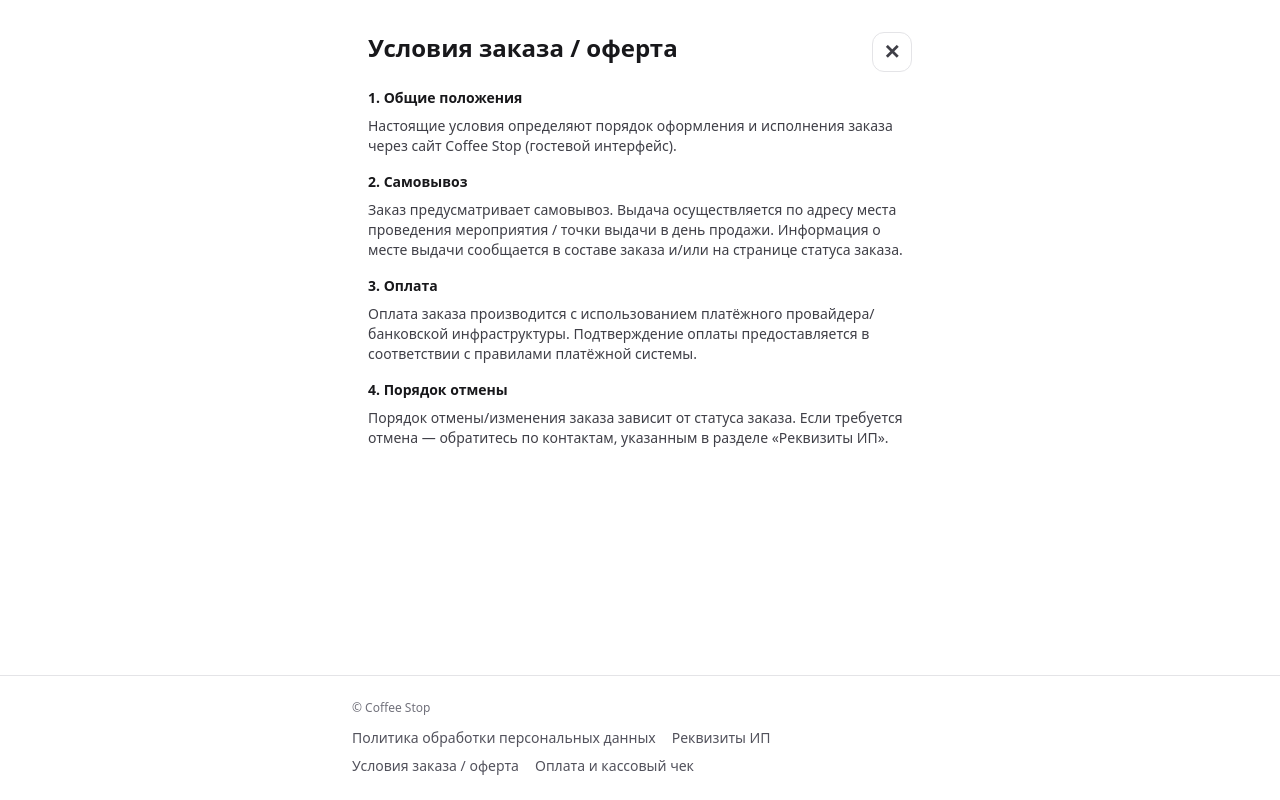
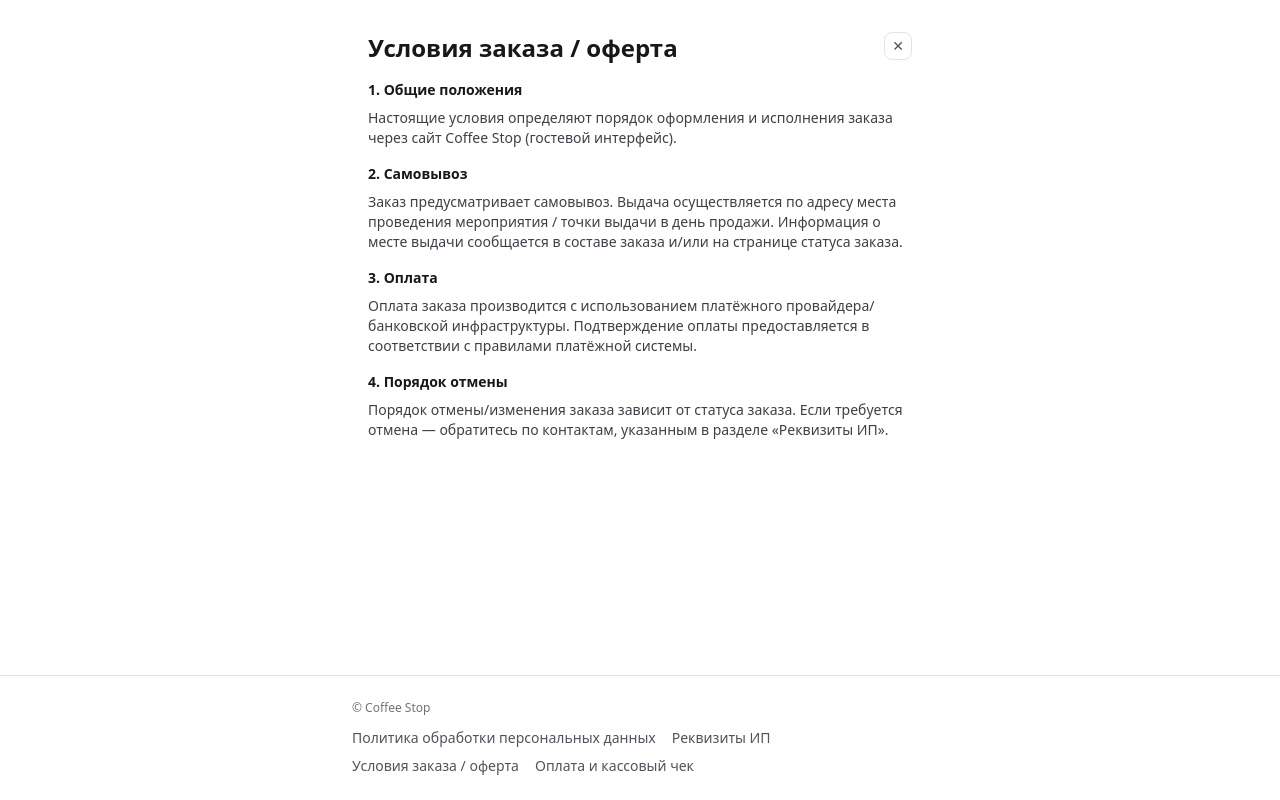
Before and after one commit to UpDeer/coffee-stop1, a Next.js app in the folder frontend-guest/: page /offer in a window 1280 px wide. Built offline with nearby package versions, Linux system fonts and the light colour scheme.

Commit message:
feat: item params per category + guest/barista display

```diff
--- a/frontend-guest/src/app/layout.tsx
+++ b/frontend-guest/src/app/layout.tsx
@@ -1,4 +1,5 @@
 import type { Metadata } from "next";
+import { Suspense } from "react";
 import "./globals.css";
 
 import GuestFooter from "@/components/GuestFooter";
@@ -17,7 +18,15 @@ export default function RootLayout({
     <html lang="ru">
       <body className="antialiased min-h-screen flex flex-col">
         <div className="flex-1">{children}</div>
-        <GuestFooter />
+        <Suspense
+          fallback={
+            <footer className="border-t border-zinc-200 bg-white/80 px-4 py-6">
+              <div className="mx-auto max-w-xl text-xs text-zinc-500">© Coffee Stop</div>
+            </footer>
+          }
+        >
+          <GuestFooter />
+        </Suspense>
       </body>
     </html>
   );
--- a/frontend-guest/src/app/offer/page.tsx
+++ b/frontend-guest/src/app/offer/page.tsx
@@ -1,8 +1,16 @@
 import { InfoPageShell } from "@/components/InfoPageShell";
+import { sanitizeReturnPath } from "@/lib/returnNavigation";
 
-export default function OfferPage() {
+export default async function OfferPage({
+  searchParams,
+}: {
+  searchParams: Promise<{ return?: string }>;
+}) {
+  const { return: returnRaw } = await searchParams;
+  const closeHref = sanitizeReturnPath(returnRaw);
+
   return (
-    <InfoPageShell title="Условия заказа / оферта">
+    <InfoPageShell title="Условия заказа / оферта" closeHref={closeHref}>
       <div className="space-y-4 text-sm text-zinc-700">
         <section>
           <div className="font-semibold text-zinc-900">1. Общие положения</div>
--- a/frontend-guest/src/app/page.tsx
+++ b/frontend-guest/src/app/page.tsx
@@ -7,7 +7,7 @@ export default function Home() {
         <header className="flex flex-col gap-1">
           <h1 className="text-2xl font-semibold tracking-tight">Coffee Stop</h1>
           <p className="text-sm text-zinc-600">
-            Быстрое меню и заказ кофе с самовывозом: выбери позиции, оплати и забери свой заказ.
+            Меню быстрого заказа кофе с самовывозом: выбери позиции, оплати и забери свой заказ.
           </p>
         </header>
 
--- a/frontend-guest/src/app/payment/page.tsx
+++ b/frontend-guest/src/app/payment/page.tsx
@@ -1,8 +1,16 @@
 import { InfoPageShell } from "@/components/InfoPageShell";
+import { sanitizeReturnPath } from "@/lib/returnNavigation";
 
-export default function PaymentPage() {
+export default async function PaymentPage({
+  searchParams,
+}: {
+  searchParams: Promise<{ return?: string }>;
+}) {
+  const { return: returnRaw } = await searchParams;
+  const closeHref = sanitizeReturnPath(returnRaw);
+
   return (
-    <InfoPageShell title="Оплата и кассовый чек">
+    <InfoPageShell title="Оплата и кассовый чек" closeHref={closeHref}>
       <div className="space-y-4 text-sm text-zinc-700">
         <section>
           <div className="font-semibold text-zinc-900">Как происходит оплата</div>
--- a/frontend-guest/src/app/privacy/page.tsx
+++ b/frontend-guest/src/app/privacy/page.tsx
@@ -1,8 +1,16 @@
 import { InfoPageShell } from "@/components/InfoPageShell";
+import { sanitizeReturnPath } from "@/lib/returnNavigation";
 
-export default function PrivacyPage() {
+export default async function PrivacyPage({
+  searchParams,
+}: {
+  searchParams: Promise<{ return?: string }>;
+}) {
+  const { return: returnRaw } = await searchParams;
+  const closeHref = sanitizeReturnPath(returnRaw);
+
   return (
-    <InfoPageShell title="Политика обработки персональных данных">
+    <InfoPageShell title="Политика обработки персональных данных" closeHref={closeHref}>
       <div className="space-y-4 text-sm text-zinc-700">
         <section>
           <div className="font-semibold text-zinc-900">1. Оператор персональных данных</div>
--- a/frontend-guest/src/app/requisites/page.tsx
+++ b/frontend-guest/src/app/requisites/page.tsx
@@ -1,8 +1,16 @@
 import { InfoPageShell } from "@/components/InfoPageShell";
+import { sanitizeReturnPath } from "@/lib/returnNavigation";
 
-export default function RequisitesPage() {
+export default async function RequisitesPage({
+  searchParams,
+}: {
+  searchParams: Promise<{ return?: string }>;
+}) {
+  const { return: returnRaw } = await searchParams;
+  const closeHref = sanitizeReturnPath(returnRaw);
+
   return (
-    <InfoPageShell title="Реквизиты ИП">
+    <InfoPageShell title="Реквизиты ИП" closeHref={closeHref}>
       <div className="space-y-4 text-sm text-zinc-700">
         <section>
           <div className="font-semibold text-zinc-900">Индивидуальный предприниматель</div>
--- a/frontend-guest/src/components/GuestFooter.tsx
+++ b/frontend-guest/src/components/GuestFooter.tsx
@@ -1,22 +1,38 @@
+"use client";
+
 import Link from "next/link";
+import { usePathname, useSearchParams } from "next/navigation";
+
+import { menuPathFromLocation, sanitizeReturnPath } from "@/lib/returnNavigation";
 
 export default function GuestFooter() {
+  const pathname = usePathname();
+  const searchParams = useSearchParams();
+  const menuFromPath = menuPathFromLocation(pathname);
+  const returnFromQuery = sanitizeReturnPath(searchParams.get("return") ?? undefined);
+  const effectiveReturn =
+    menuFromPath ?? (returnFromQuery !== "/" ? returnFromQuery : null);
+  const returnQuery =
+    effectiveReturn && effectiveReturn !== "/"
+      ? `?return=${encodeURIComponent(effectiveReturn)}`
+      : "";
+
   return (
     <footer className="border-t border-zinc-200 bg-white/80 px-4 py-6">
       <div className="mx-auto flex max-w-xl flex-col gap-3 text-sm text-zinc-600">
         <div className="text-xs text-zinc-500">© Coffee Stop</div>
 
         <nav className="flex flex-wrap items-center gap-x-4 gap-y-2">
-          <Link href="/privacy" className="hover:text-zinc-900">
+          <Link href={`/privacy${returnQuery}`} className="hover:text-zinc-900">
             Политика обработки персональных данных
           </Link>
-          <Link href="/requisites" className="hover:text-zinc-900">
+          <Link href={`/requisites${returnQuery}`} className="hover:text-zinc-900">
             Реквизиты ИП
           </Link>
-          <Link href="/offer" className="hover:text-zinc-900">
+          <Link href={`/offer${returnQuery}`} className="hover:text-zinc-900">
             Условия заказа / оферта
           </Link>
-          <Link href="/payment" className="hover:text-zinc-900">
+          <Link href={`/payment${returnQuery}`} className="hover:text-zinc-900">
             Оплата и кассовый чек
           </Link>
         </nav>
--- a/frontend-guest/src/components/InfoPageShell.tsx
+++ b/frontend-guest/src/components/InfoPageShell.tsx
@@ -1,16 +1,24 @@
 import Link from "next/link";
 import type { ReactNode } from "react";
 
-export function InfoPageShell({ title, children }: { title: string; children: ReactNode }) {
+export function InfoPageShell({
+  title,
+  closeHref = "/",
+  children,
+}: {
+  title: string;
+  closeHref?: string;
+  children: ReactNode;
+}) {
   return (
     <main className="mx-auto max-w-xl px-4 py-8">
       <header className="mb-4 flex items-start justify-between gap-4">
         <h1 className="text-2xl font-semibold text-zinc-900">{title}</h1>
         <Link
-          href="/"
+          href={closeHref}
           aria-label="Закрыть"
           title="Закрыть"
-          className="inline-flex h-10 w-10 items-center justify-center rounded-xl border border-zinc-200 bg-white text-xl font-semibold text-zinc-700 hover:text-zinc-900"
+          className="inline-flex h-7 w-7 shrink-0 items-center justify-center rounded-lg border border-zinc-200 bg-white text-sm leading-none text-zinc-600 hover:text-zinc-900"
         >
           ✕
         </Link>
--- a/frontend-guest/src/components/StoreMenuClient.tsx
+++ b/frontend-guest/src/components/StoreMenuClient.tsx
@@ -168,7 +168,7 @@ export function StoreMenuClient({ slug, menu }: { slug: string; menu: StoreMenu
       <AppHeader
         slug={slug}
         title={title}
-        subtitle="Быстрое меню и заказ кофе с самовывозом"
+        subtitle="Меню быстрого заказа кофе с самовывозом"
       >
         {categoriesForFilter.length > 0 ? (
           <div className="flex flex-wrap items-center gap-2">
--- /dev/null
+++ b/frontend-guest/src/lib/returnNavigation.ts
@@ -0,0 +1,17 @@
+/** Safe in-app path for closing info pages (open-redirect safe). */
+export function sanitizeReturnPath(raw: string | string[] | undefined): string {
+  if (Array.isArray(raw)) raw = raw[0];
+  if (typeof raw !== "string" || raw.trim() === "") return "/";
+  const s = raw.trim();
+  if (!s.startsWith("/") || s.startsWith("//")) return "/";
+  if (s === "/") return "/";
+  if (/^\/s\/[^/]+$/.test(s)) return s;
+  return "/";
+}
+
+/** From a pathname like `/s/center/cart`, returns `/s/center` for menu links. */
+export function menuPathFromLocation(pathname: string | null): string | null {
+  if (!pathname) return null;
+  const m = pathname.match(/^\/s\/([^/]+)/);
+  return m ? `/s/${m[1]}` : null;
+}
```
